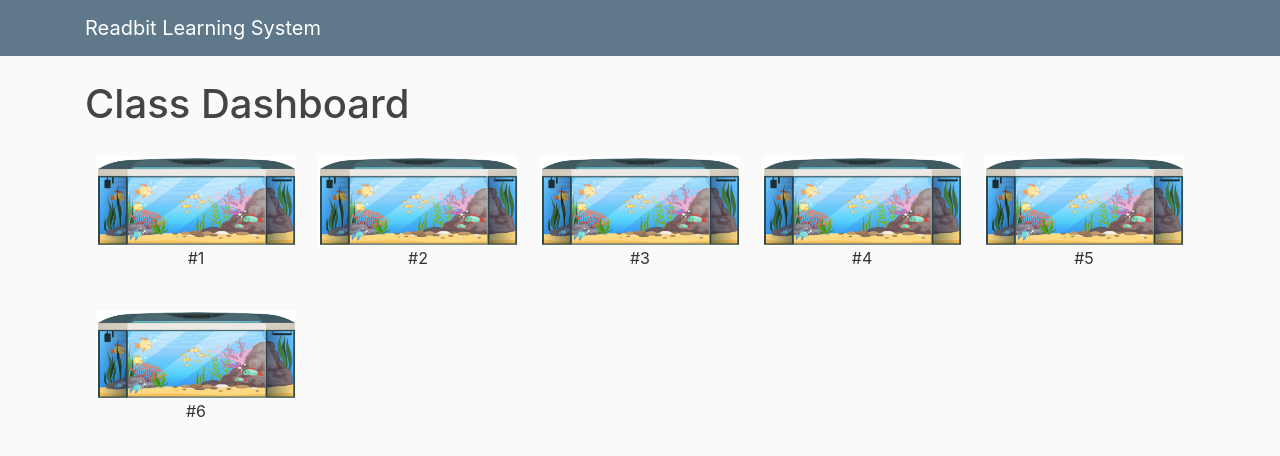
After one commit to unluckyvevo/IT2201-Project, a Flask app: page /class_dashboard in a window 1280 px wide. The commit adds this page. Shown: the top 456 px of the page. Run offline with Flask 2, Linux system fonts and the light colour scheme; some libraries are stand-ins or nearby versions.

Commit message:
created class dashboard and update module list

```diff
--- a/readbit/routes.py
+++ b/readbit/routes.py
@@ -30,8 +30,13 @@ def dashboard():
 
 @app.route('/module_list')
 def module_list():
-    modulelist = [1,2,3,4,5,6]
+    modulelist = [1,2,3,4,5,6,7]
     return render_template('module_list.html', title='Module List', modulelist=modulelist)
+
+@app.route('/class_dashboard')
+def class_dashboard():
+    classlist = [1,2,3,4,5,6]
+    return render_template('class_dashboard.html', title='Class Dashboard', classlist=classlist)
 
 @app.route('/logout')
 def logout():
--- a/readbit/static/module_list.css
+++ b/readbit/static/module_list.css
@@ -1,7 +1,23 @@
 .column{
-    width: 33.33%;
     padding: 20px;
-    border-style: dashed;
-    border-width: thin;
+}
+
+#module_list_col
+{
+     width: 33.33%;
+}
+
+#module_list_row
+{
     text-align: center;
 }
+
+#class_list_row
+{
+    text-align: center;
+}
+
+#class_dashboard_col
+{
+    width: 20%;
+}
--- /dev/null
+++ b/readbit/templates/class_dashboard.html
@@ -0,0 +1,31 @@
+{% extends "layout.html" %}
+{% block content %}
+<link rel="stylesheet" type="text/css" href="{{ url_for('static', filename='module_list.css') }}">
+<h1>Class Dashboard</h1>
+<div class="container">
+
+    {% for class_row in classlist | batch(5, 'xxxx') %}
+    <div class="row" id="class_list_row">
+        {% for student in class_row %}
+        {% if student in classlist %}
+         <div class="column" id="class_dashboard_col">
+            <div class="row justify-content-center">
+                <img src={{url_for('static', filename='student_tank.png')}} alt="{{ student }}"  width=200/>
+            </div>
+            <div class="row justify-content-center">
+                #{{ student }}
+            </div>
+
+        </div>
+        {% endif %}
+
+        {% endfor %}
+    </div>
+    {% endfor %}
+
+
+
+
+</div>
+
+{% endblock content %}
```
Also changed, not shown: readbit/templates/dashboard.html (+22 -1 lines), readbit/templates/module_list.html (+5 -3 lines), readbit/static/student_tank.png (added).
